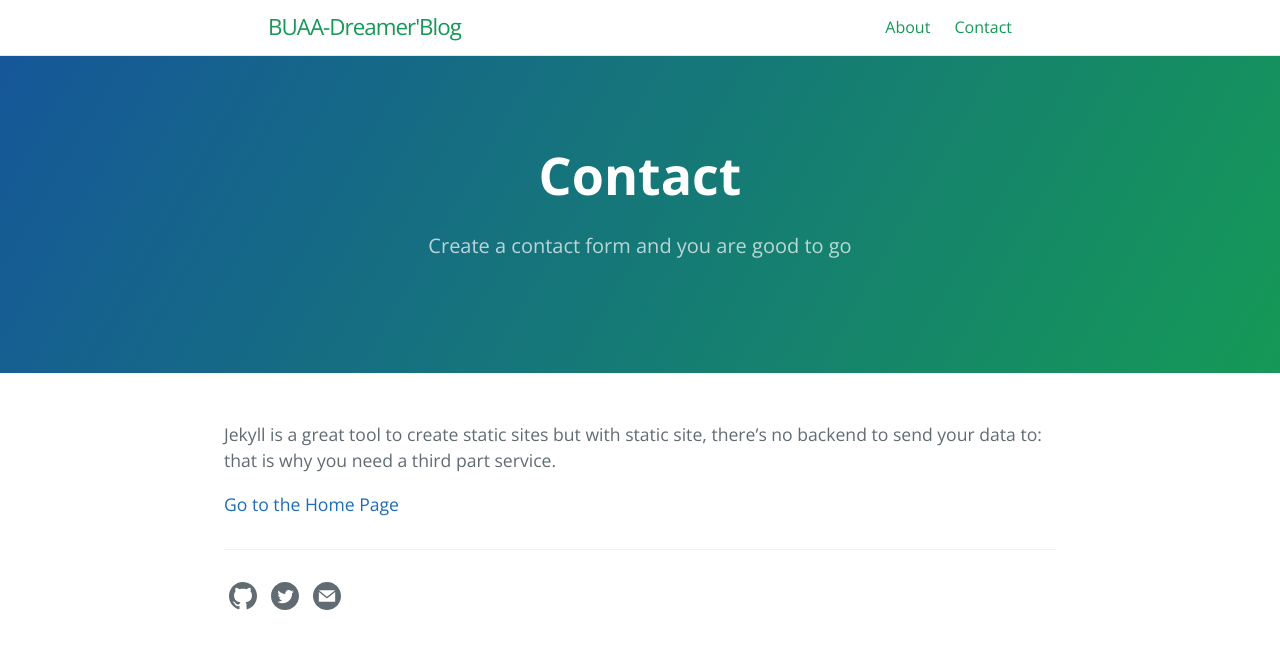
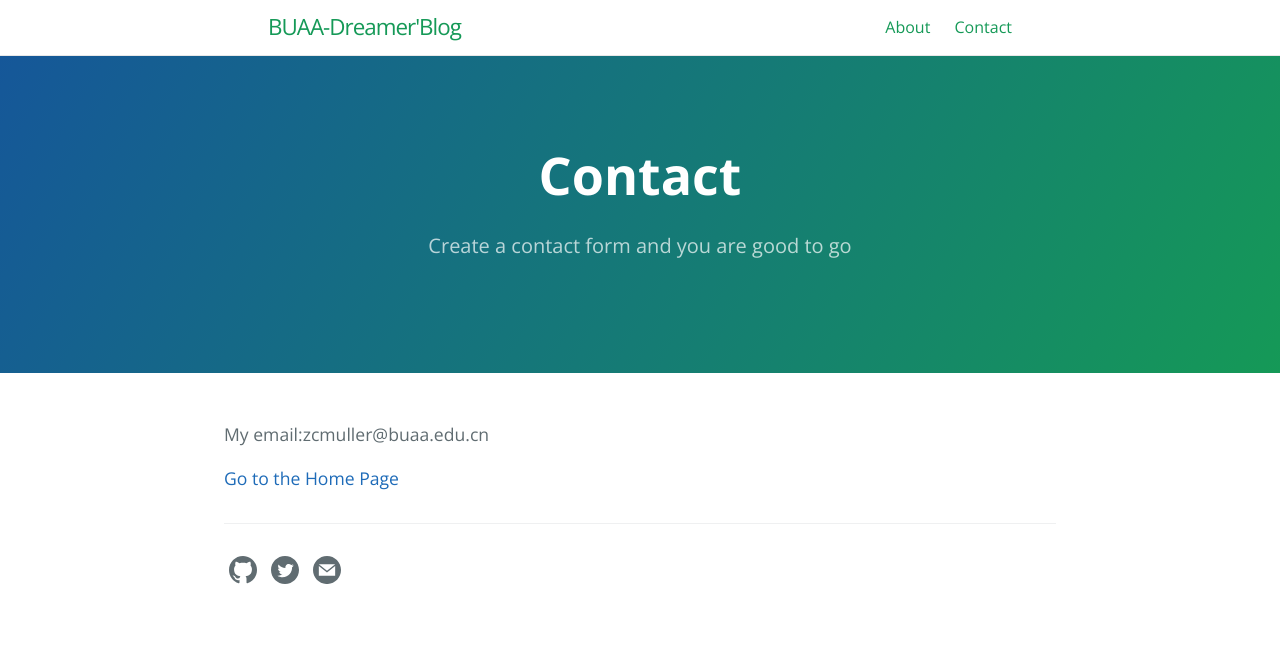
Before and after one commit to BUAADreamer/BUAADreamer-blog-hello, a Jekyll site: the page built from contact.md, in a window 1280 px wide. Shown: the top 649 px of the page. Built offline with Jekyll 4.4.1, drawn with Linux system fonts in a browser that asks for light colours.

Commit message:
Update contact.md

```diff
--- a/contact.md
+++ b/contact.md
@@ -6,6 +6,6 @@ ref: contact
 order: 1
 ---
 
-Jekyll is a great tool to create static sites but with static site, there's no backend to send your data to: that is why you need a third part service.
+My email:zcmuller@buaa.edu.cn
 
 [Go to the Home Page]({{ '/' | absolute_url }})
```
